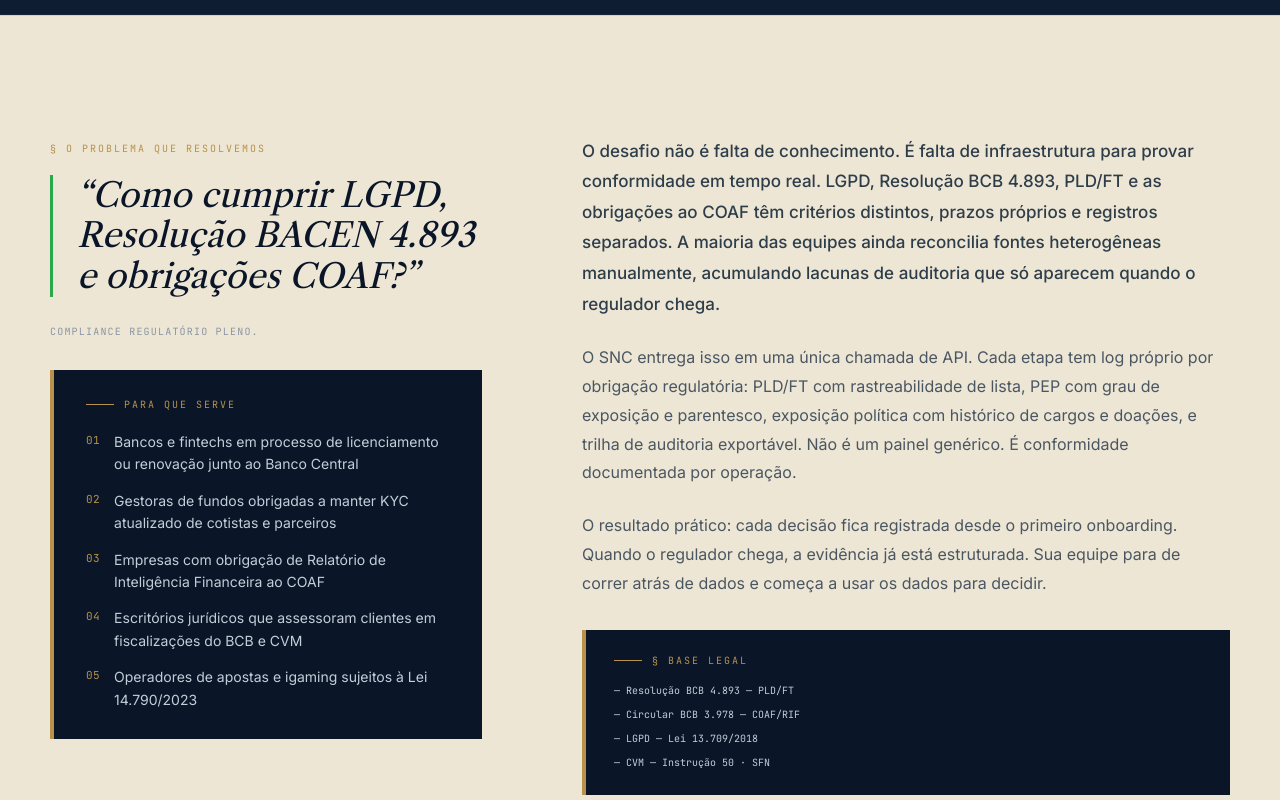
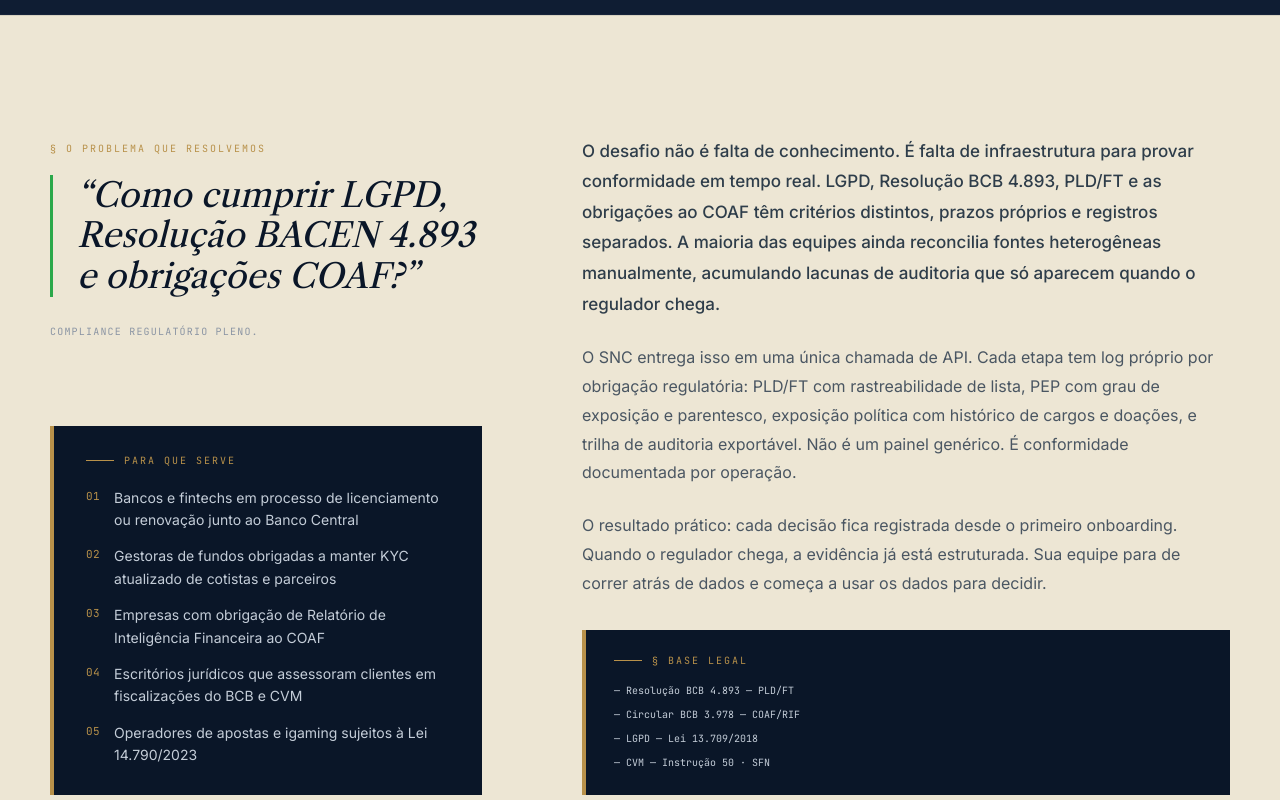
Before and after one commit to ctoutbank/snc-site, a Next.js app: page /jornadas/compliance-regulatorio in a window 1280 px wide. Shown: the part 840-1640 px from the top of the page. Built offline with nearby package versions, Linux system fonts and the light colour scheme.

Commit message:
css: alinha bases dos cards navy via flex+auto — coluna esquerda = flex-column, Para que serve = marginTop auto

```diff
--- a/src/app/jornadas/[jornada]/page.tsx
+++ b/src/app/jornadas/[jornada]/page.tsx
@@ -93,7 +93,7 @@
             <div className="snc-narrative-grid" style={{ maxWidth: 1180, margin: '0 auto', display: 'grid', gridTemplateColumns: '1fr 1.5fr', gap: 100, alignItems: 'stretch' }}>
 
               {/* Esquerda — pull-quote fixo */}
-              <div className="snc-narrative-left" style={{ paddingTop: 6 }}>
+              <div className="snc-narrative-left" style={{ paddingTop: 6, display: 'flex', flexDirection: 'column' }}>
                 <div style={{ fontFamily: 'JetBrains Mono, monospace', fontSize: 10, color: 'var(--snc-brass)', letterSpacing: '.2em', textTransform: 'uppercase', marginBottom: 20 }}>
                   § O problema que resolvemos
                 </div>
@@ -120,7 +120,7 @@
                     background: 'var(--snc-navy)',
                     borderLeft: '4px solid var(--snc-brass)',
                     padding: '28px 32px',
-                    marginTop: 32,
+                    marginTop: 'auto',
                   }}>
                     <div style={{
                       display: 'flex',
```
